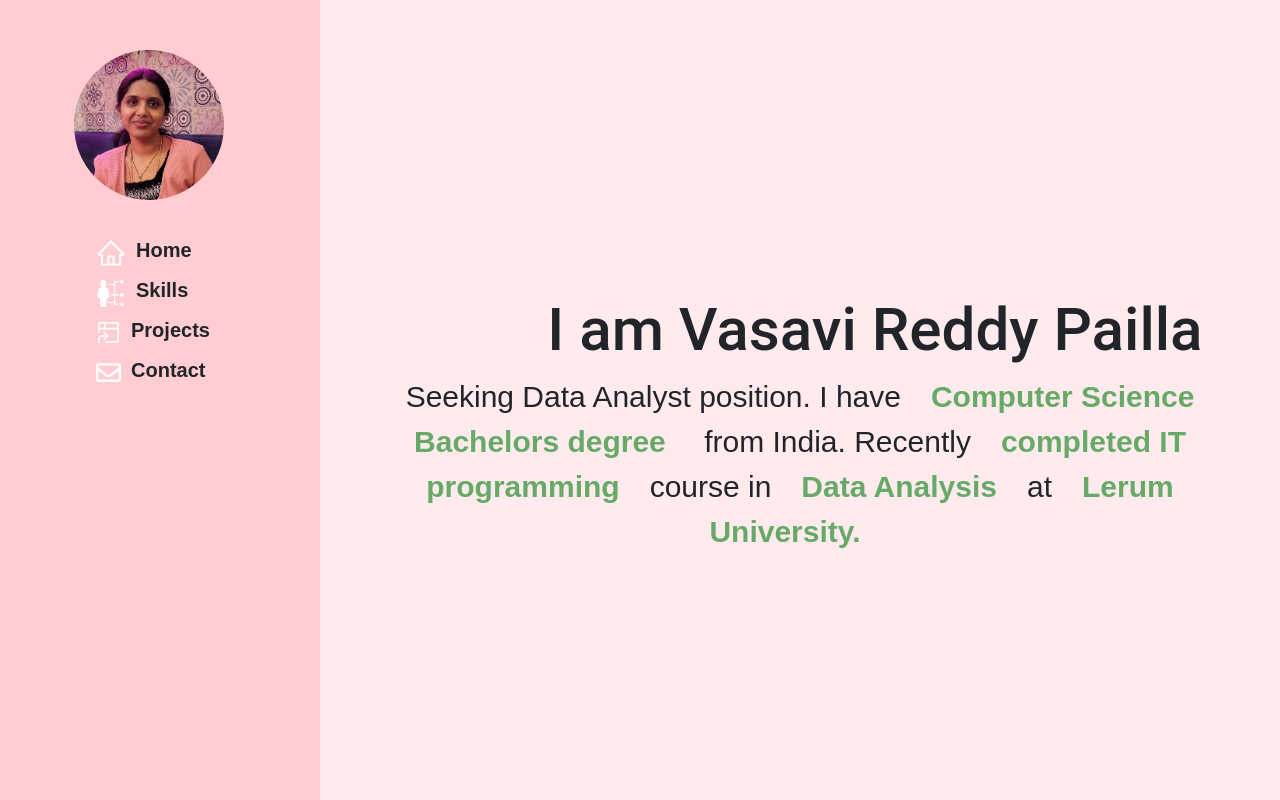
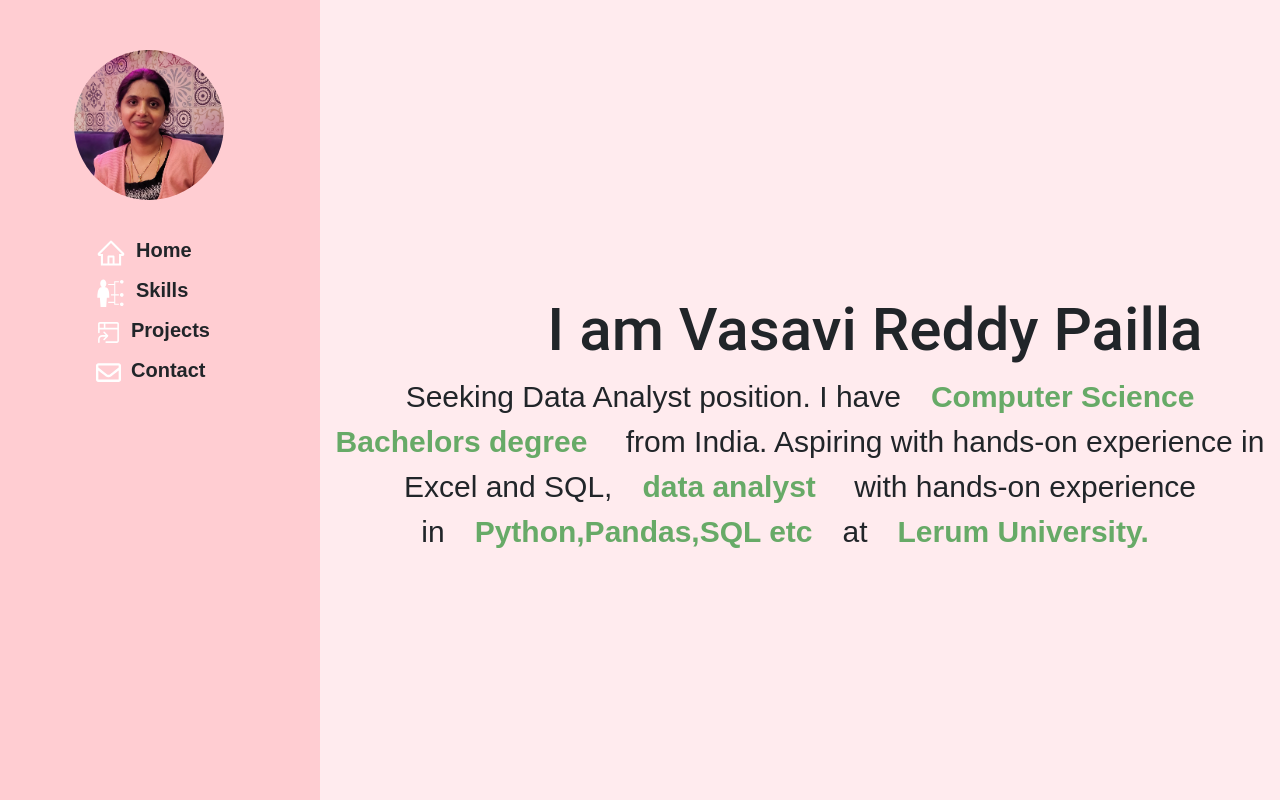
Before and after one commit to vasavipailla/vasavi_portfolio, a React (Create React App) app: page /components/greet in a window 1280 px wide. Shown: the top 800 px of the page. Built offline with nearby package versions, Linux system fonts and the light colour scheme; some icons are missing.

Commit message:
changes in greet file

```diff
--- a/src/Components/Greet.js
+++ b/src/Components/Greet.js
@@ -8,8 +8,8 @@ const Greet = () => {
              <h2 className="greet"><PiHandWavingBold /> &nbsp;I am Vasavi Reddy Pailla</h2>
              <p className='self'>Seeking Data Analyst position. I have
              <span className='my-self'>Computer Science Bachelors degree</span> from India.
-             Recently<span className='my-self'>completed IT programming</span>course in
-             <span className='my-self'>Data Analysis</span>at
+             Aspiring  with hands-on experience in Excel and SQL,<span className='my-self'>data analyst</span> with hands-on experience in
+             <span className='my-self'>Python,Pandas,SQL etc</span>at
              <span className='my-self'>Lerum University.</span></p>
         </div>
     )
```
